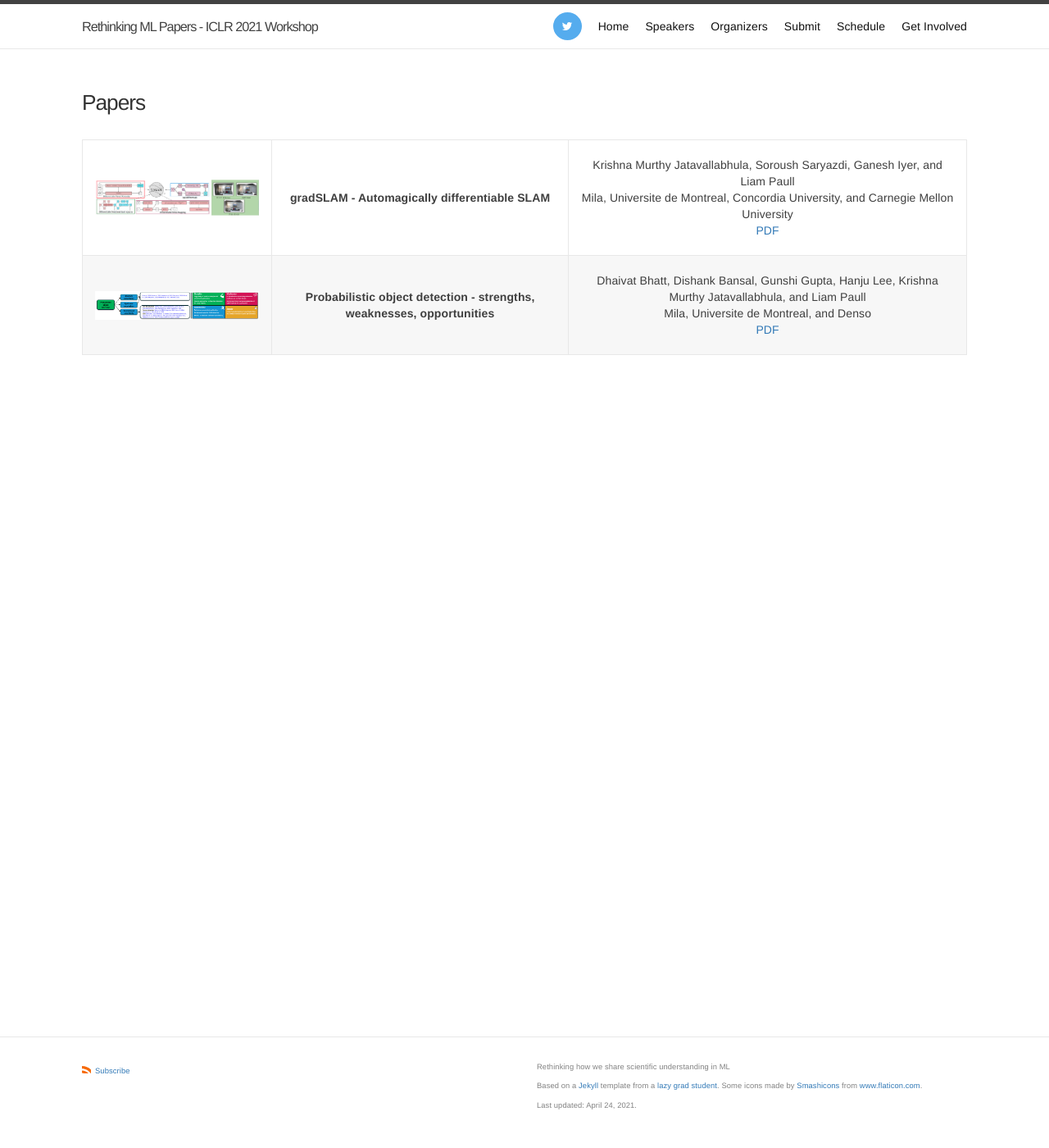
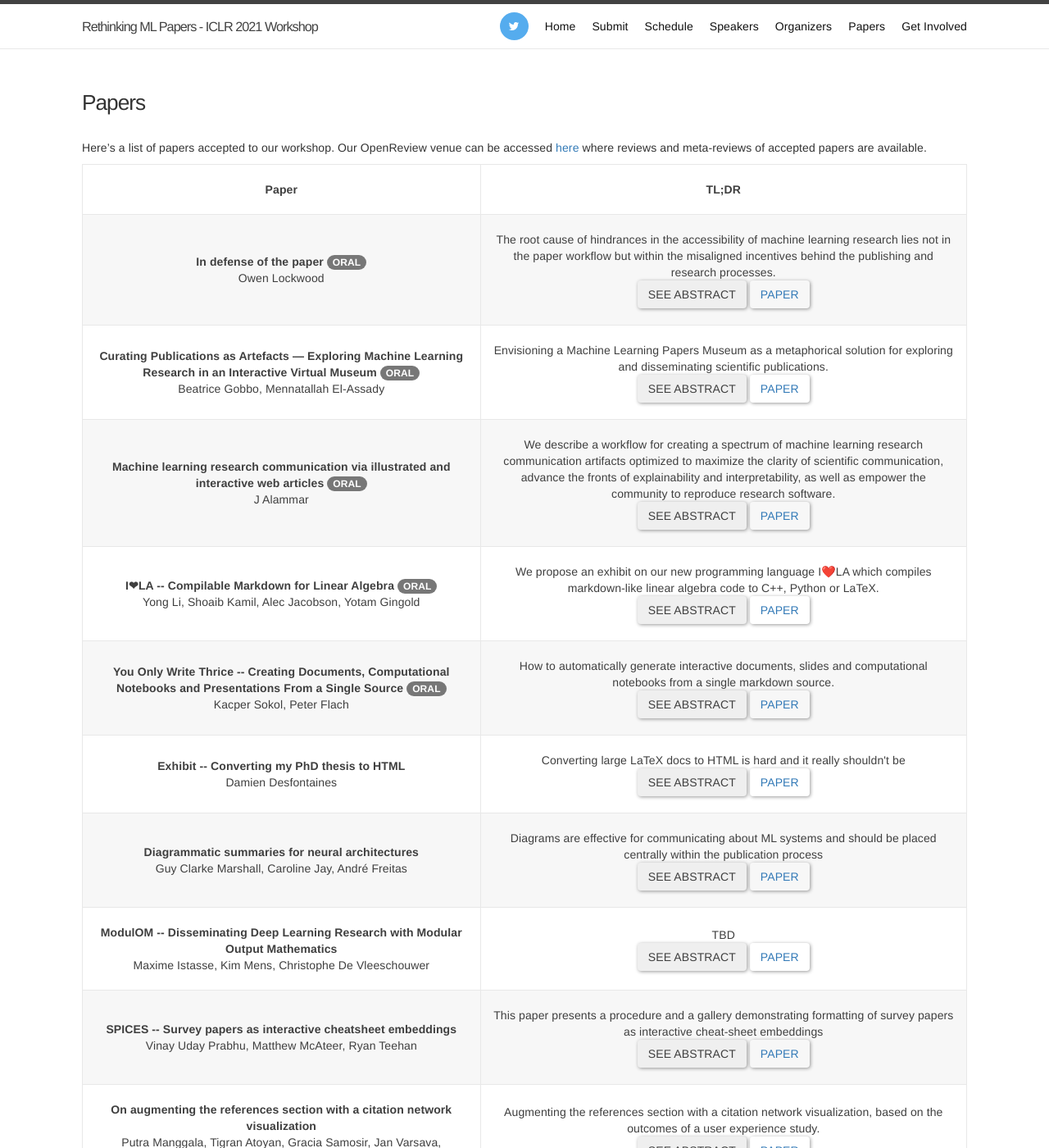
Before and after one commit to rethinkingmlpapers/rethinkingmlpapers.github.io, a Jekyll site: the page built from papers.md, in a window 1280 px wide and 1400 px high. Shown: the whole window at 82% size. Built offline with Jekyll 4.4.1, drawn with Linux system fonts in a browser that asks for light colours; some of the changed text lies outside the part shown.

Commit message:
Add accepted papers
Signed-off-by: Krishna Murthy <krrish94@gmail.com>

```diff
--- a/_config.yml
+++ b/_config.yml
@@ -36,11 +36,11 @@ plugins:
 # this and add the path to the pages in order as they should show up
 header_pages:
 - index.md
+- submit.md
+- schedule.md
 - speakers.md
 - organizers.md
-- submit.md
-- schedule.md
-# - papers.md
+- papers.md
 - getinvolved.md
 
 # # Specify the name of a file to show as a masthead graphic at the top of each page, instead of a title, here:
--- a/_layouts/papers.html
+++ b/_layouts/papers.html
@@ -9,29 +9,33 @@ layout: default
 	</header>
 
 	<div class = "post-content">
+
+		{{ content }}
+
 		<table>
+			<tr>
+				<td width="25%">
+					<div class="people-name text-center">
+						<b>Paper</b>
+					</div>
+				</td>
+				<td width="75%">
+					<div class="people-name text-center">
+						<b>TL;DR</b>
+					</div>
+				</td>
+			</tr>
 			{% for paper in site.papers %}
 				<tr>
-		        <td>
-		            <div class="people-name text-center">
-		                <p align="center">
-		                	{% if paper.img %}
-		                    	<img class="paper-pic" src="{{ paper.img | prepend: '/assets/img/papers/' | prepend: site.baseurl | prepend: site.url }}" target="_blank">
-		                    {% else %}
-		                    	<img class="paper-pic" src="{{ 'default.svg' | prepend: '/assets/img/papers/' | prepend: site.baseurl | prepend: site.url }}" target="_blank">
-		                    {% endif %}
-		                </p>
-		            </div>
-		        </td>
-		        <td align="center">
+					<td width="45%">
 						<div class="people-name text-center">
 							<b>{{ paper.title }}</b>
-		        	</div>
-		        </td>
-		        <td>
-		            <div class="people-name text-center">
+							{% if paper.oral %}
+								<span class="badge badge-secondary">ORAL</span>
+							{% endif %}
 							<!-- Author list -->
 							{% if paper.authors %}
+								<br>
 								{{ paper.authors }}
 							{% endif %}
 							<!-- Author affiliations (if provided) -->
@@ -46,6 +50,24 @@ layout: default
 							{% endif %}
 						</div>
 					</td>
+					<td width="55%">
+						<div class="people-name text-center">
+							{% if paper.tldr %}
+								{{ paper.tldr }}
+							{% endif %}
+							<br>
+							{% if paper.abstract %}
+								<button type="button" class="btn btn-outline-primary" data-toggle="collapse" data-target="#{{ paper.sequence_id | append: '_abstract' }}">See Abstract</button>
+								<div id="{{ paper.sequence_id | append: '_abstract' }}" class="collapse out">
+									{{ paper.abstract }}
+								</div>
+							{% endif %}
+							<!-- Link to OpenReview (if provided) -->
+							{% if paper.openreview %}
+								<a class="btn btn-outline-primary" href="{{ paper.openreview }}" role="button">Paper</a>
+							{% endif %}
+						</div>
+					</td>
 				</tr>
 			{% endfor %}
 		</table>
--- a/papers.md
+++ b/papers.md
@@ -3,3 +3,5 @@ layout: papers
 title: Papers
 permalink: /papers/
 ---
+
+Here's a list of papers accepted to our workshop. Our OpenReview venue can be accessed [here](https://openreview.net/group?id=ICLR.cc/2021/Workshop/Rethinking_ML_Papers) where reviews and meta-reviews of accepted papers are available.
```
Also changed, not shown: _papers/paper_00.md (+11 -8 lines), _papers/paper_01.md (+19 -5 lines), _papers/paper_02.md (added, +22 -0 lines), _papers/paper_03.md (added, +22 -0 lines), _papers/paper_04.md (added, +22 -0 lines), _papers/paper_05.md (added, +19 -0 lines), _papers/paper_06.md (added, +19 -0 lines), _papers/paper_07.md (added, +19 -0 lines), _papers/paper_08.md (added, +19 -0 lines), _papers/paper_09.md (added, +19 -0 lines), _papers/paper_10.md (added, +19 -0 lines), _papers/paper_11.md (added, +19 -0 lines), _papers/paper_12.md (added, +19 -0 lines), _papers/paper_13.md (added, +19 -0 lines), 3 more files. Lines whose indentation alone changed are shown as unchanged.
